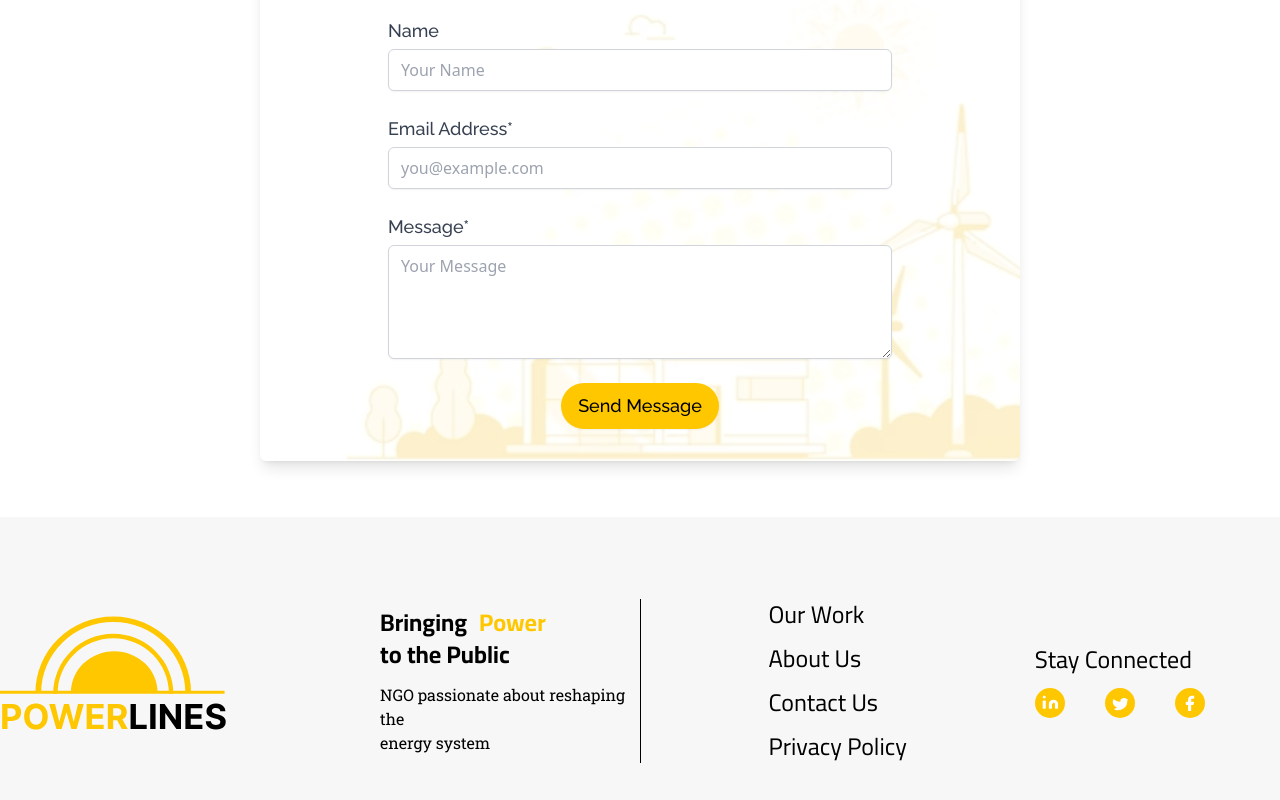
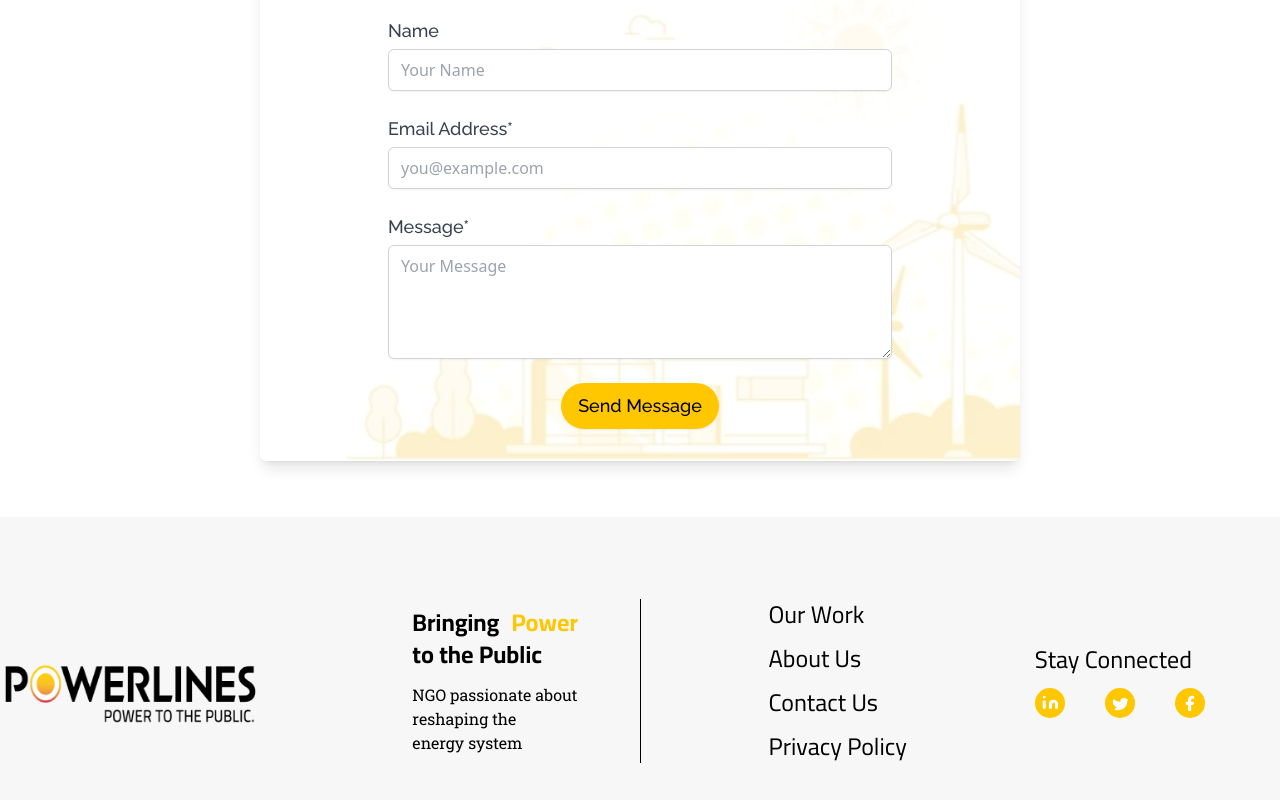
Before and after one commit to wolfy1313/powerlines-website, a Next.js app: page /contact-us in a window 1280 px wide. Shown: the part 495-1295 px from the top of the page. Built offline with nearby package versions, Linux system fonts and the light colour scheme.

Commit message:
change logo in Footer.tsx

```diff
--- a/src/components/Footer.tsx
+++ b/src/components/Footer.tsx
@@ -13,9 +13,9 @@ function Footer() {
       <section
         className={`flex flex-col flex-1 items-center min-w-screen justify-center pb-3 align-middle md:flex-row md:pb-0 ${cairo.className}`}
       >
-        <section className="relative flex flex-col justify-center h-[100px] w-[100px] md:mr-6 md:h-[230px] md:w-[240px]">
+        <section className="relative flex flex-col justify-center h-[65px] w-[180px] md:mr-6 md:h-[117px] md:w-[313px]">
           <Image
-            src="/powerlineslogo.svg"
+            src="/PowerlinesLogoFooterTagline.png"
             fill
             alt="logo"
             className="md:mt-3"
```
Also changed, not shown: public/PowerlinesLogoFooterTagline.png (added).
